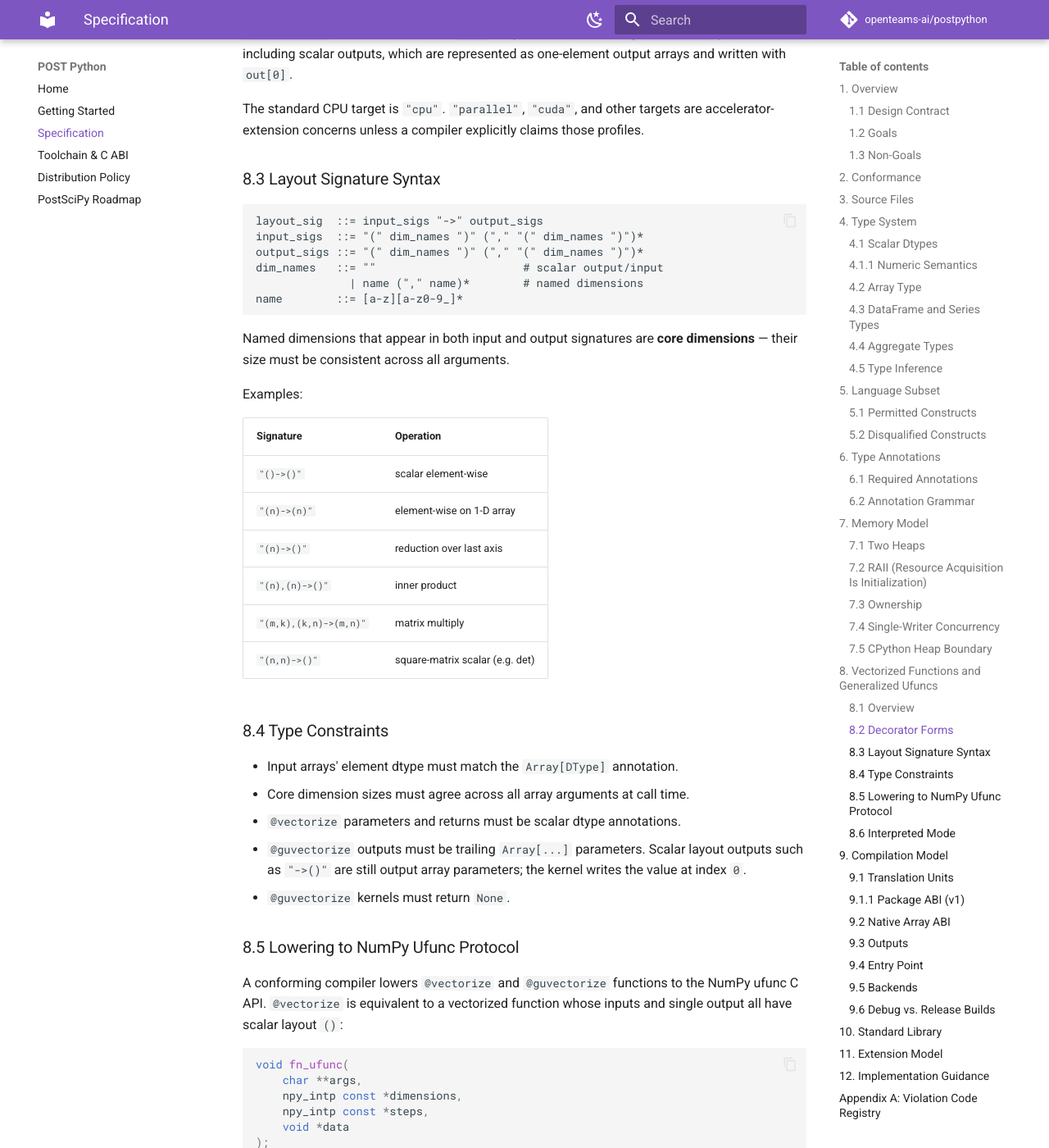
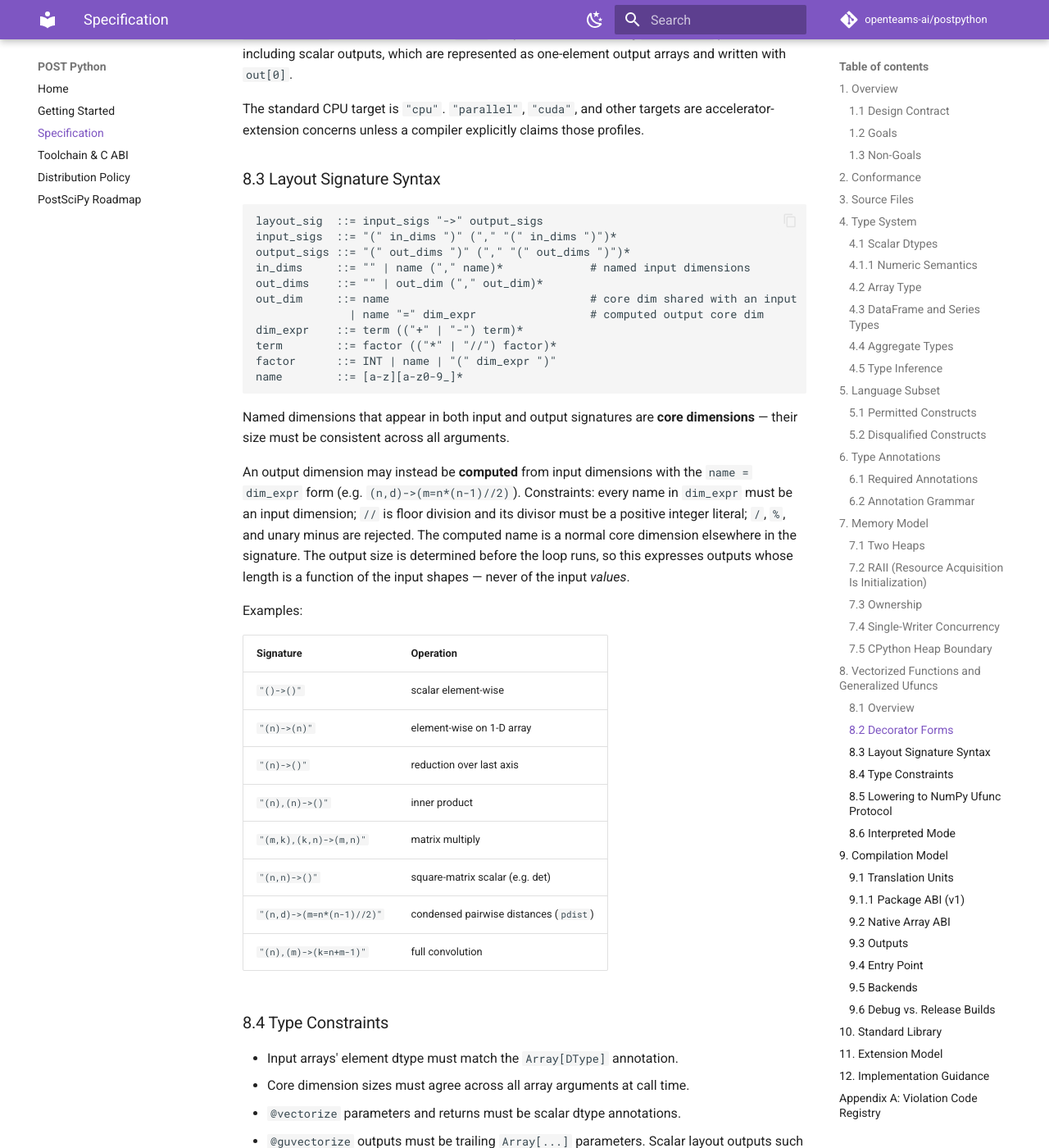
Before and after one commit to openteams-ai/postpython, an MkDocs documentation site: the page built from docs/spec.md, in a window 1280 px wide and 1400 px high, scrolled down 15743 px. Shown: the whole window at 82% size. Built offline with MkDocs 1.6.1 and Material for MkDocs 9.7.7, drawn with Linux system fonts in a browser that asks for light colours; comment, search, counter and statistics services are not loaded; some of the changed text lies outside the part shown.

Commit message:
spec §8.3/§8.5: document computed output core dimensions
Extend the layout-signature grammar with the `name = dim_expr` output form
and its constraints, add pdist/convolve examples, and describe lowering
through NumPy's process_core_dims_func (agreeing with interpreted mode;
expression carried in the export manifest).

Toward #38.

Co-Authored-By: Claude Opus 4.8 (1M context) <noreply@anthropic.com>
Claude-Session: https://claude.ai/code/session_01LSsJTfh54j9t5gzNNSgJKX

````diff
--- a/docs/spec.md
+++ b/docs/spec.md
@@ -507,25 +507,34 @@ The standard CPU target is `"cpu"`.  `"parallel"`, `"cuda"`, and other targets a
 
 ```
 layout_sig  ::= input_sigs "->" output_sigs
-input_sigs  ::= "(" dim_names ")" ("," "(" dim_names ")")*
-output_sigs ::= "(" dim_names ")" ("," "(" dim_names ")")*
-dim_names   ::= ""                      # scalar output/input
-              | name ("," name)*        # named dimensions
+input_sigs  ::= "(" in_dims ")" ("," "(" in_dims ")")*
+output_sigs ::= "(" out_dims ")" ("," "(" out_dims ")")*
+in_dims     ::= "" | name ("," name)*             # named input dimensions
+out_dims    ::= "" | out_dim ("," out_dim)*
+out_dim     ::= name                              # core dim shared with an input
+              | name "=" dim_expr                 # computed output core dim
+dim_expr    ::= term (("+" | "-") term)*
+term        ::= factor (("*" | "//") factor)*
+factor      ::= INT | name | "(" dim_expr ")"
 name        ::= [a-z][a-z0-9_]*
 ```
 
 Named dimensions that appear in both input and output signatures are **core dimensions** — their size must be consistent across all arguments.
 
+An output dimension may instead be **computed** from input dimensions with the `name = dim_expr` form (e.g. `(n,d)->(m=n*(n-1)//2)`). Constraints: every name in `dim_expr` must be an input dimension; `//` is floor division and its divisor must be a positive integer literal; `/`, `%`, and unary minus are rejected. The computed name is a normal core dimension elsewhere in the signature. The output size is determined before the loop runs, so this expresses outputs whose length is a function of the input shapes — never of the input *values*.
+
 Examples:
 
-| Signature             | Operation                        |
-|-----------------------|----------------------------------|
-| `"()->()"`            | scalar element-wise              |
-| `"(n)->(n)"`          | element-wise on 1-D array        |
-| `"(n)->()"`           | reduction over last axis         |
-| `"(n),(n)->()"`       | inner product                    |
-| `"(m,k),(k,n)->(m,n)"`| matrix multiply                  |
-| `"(n,n)->()"`         | square-matrix scalar (e.g. det)  |
+| Signature                | Operation                        |
+|--------------------------|----------------------------------|
+| `"()->()"`               | scalar element-wise              |
+| `"(n)->(n)"`             | element-wise on 1-D array        |
+| `"(n)->()"`              | reduction over last axis         |
+| `"(n),(n)->()"`          | inner product                    |
+| `"(m,k),(k,n)->(m,n)"`   | matrix multiply                  |
+| `"(n,n)->()"`            | square-matrix scalar (e.g. det)  |
+| `"(n,d)->(m=n*(n-1)//2)"`| condensed pairwise distances (`pdist`) |
+| `"(n),(m)->(k=n+m-1)"`   | full convolution                 |
 
 ### 8.4 Type Constraints
 
@@ -555,6 +564,8 @@ Where:
 - `args[i]` points to the first element of argument `i`.
 
 The compiler emits the outer broadcast loop and maps each array argument to the POST Array ABI view described in Section 9.2 before calling the user kernel.  This preserves shape, stride, and offset metadata inside the native kernel instead of passing only a raw data pointer.
+
+A **computed output core dimension** (`name = dim_expr`) is lowered through NumPy's `process_core_dims_func`: the compiler emits a function that evaluates `dim_expr` over the input-derived core-dimension sizes and fills the output-only dimension before allocation, so `out=`-less calls size their result automatically.  When the caller supplies an output array, the same function validates its size against the expression.  Evaluation uses the same expression semantics as interpreted mode (Python `//`, int64 result range), so both modes agree.  The name-only signature (`(n,d)->(m)`) is what registers with NumPy; the defining expression travels in the export manifest (Section 9.1).
 
 ### 8.6 Interpreted Mode
 
````
